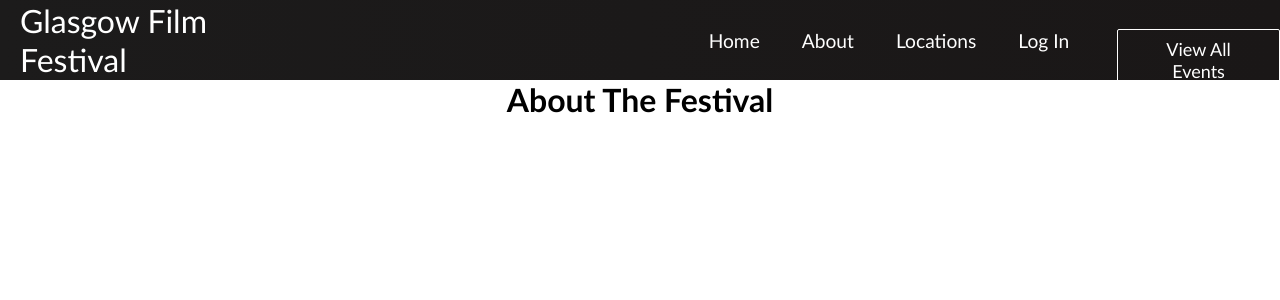
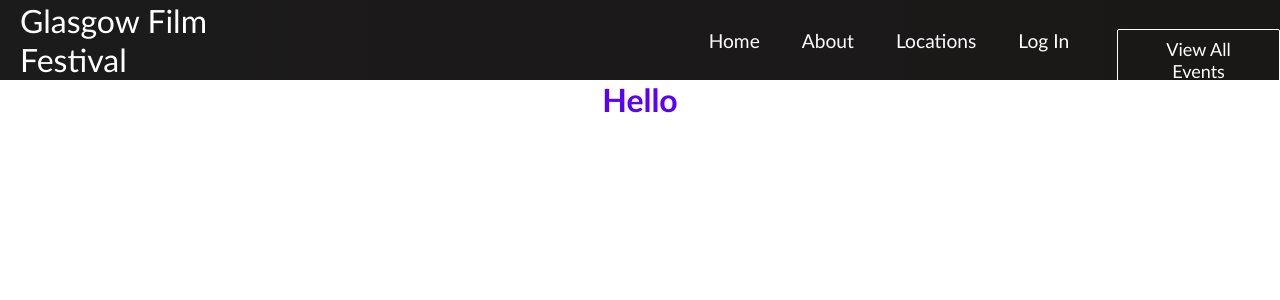
Before and after one commit to ionasloan/projectIT, a React (Create React App) app in the folder project/: page /about in a window 1280 px wide. Shown: the top 300 px of the page. Built offline with nearby package versions, Linux system fonts and the light colour scheme.

Commit message:
new file:   project/src/components/about.css 	new file:   project/src/components/about.js 	modified:   project/src/components/pages/about.js

```diff
--- /dev/null
+++ b/project/src/components/about.css
@@ -0,0 +1,4 @@
+h1
+{
+    color: #5900ff;
+}
--- /dev/null
+++ b/project/src/components/about.js
@@ -0,0 +1,10 @@
+import React from 'react';
+import './about.css';
+
+function Aboutus() {
+    return (
+<h1>Hello</h1>
+    )
+}
+
+export default Aboutus;
--- a/project/src/components/pages/about.js
+++ b/project/src/components/pages/about.js
@@ -1,8 +1,12 @@
 import React from 'react';
 import '../../App.css';
+import Aboutus from '../about';
+
 
 export default function About() {
   return (
-   <h1 className='about'>About The Festival</h1>
+      <>
+      <Aboutus />
+      </>
   )
 }
```
